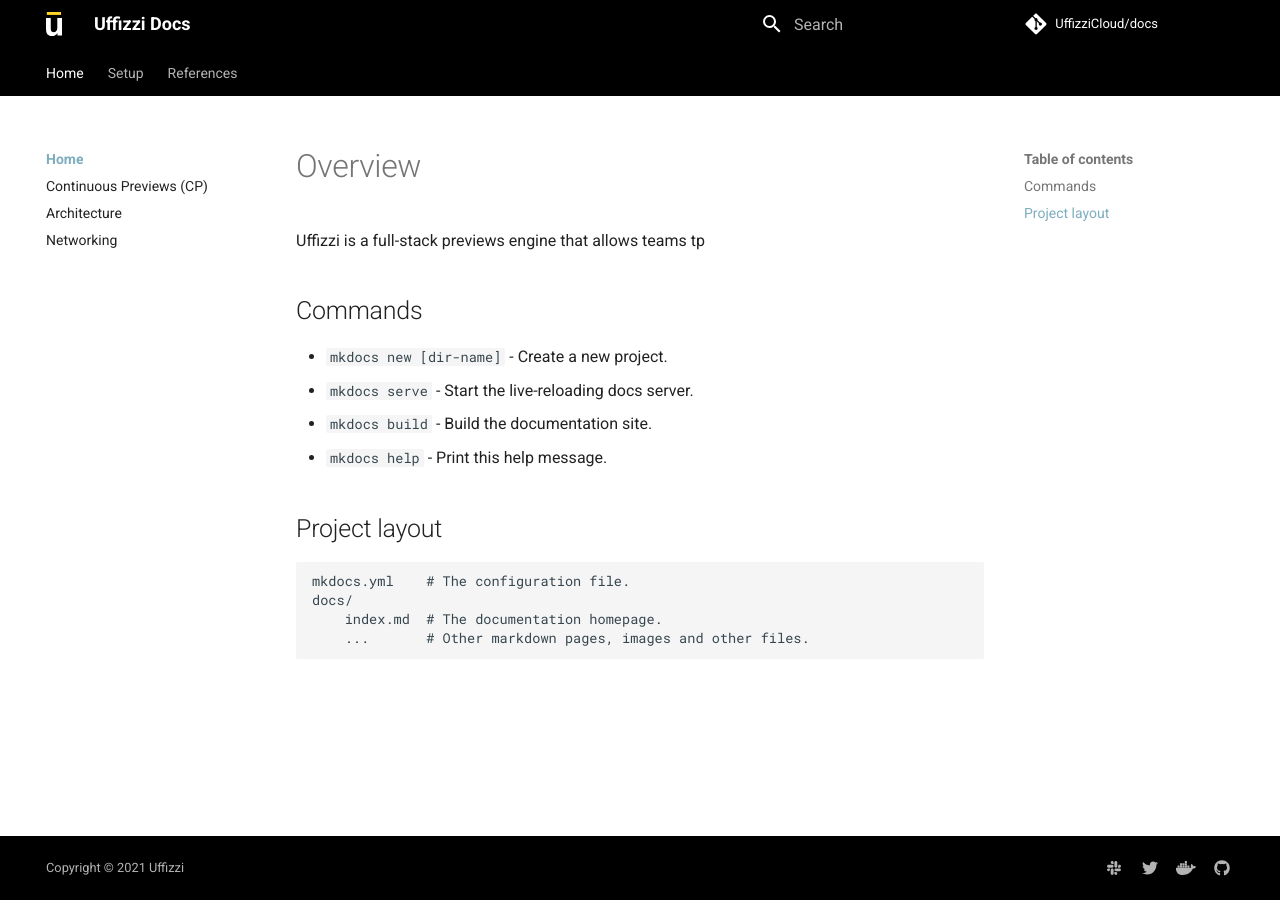
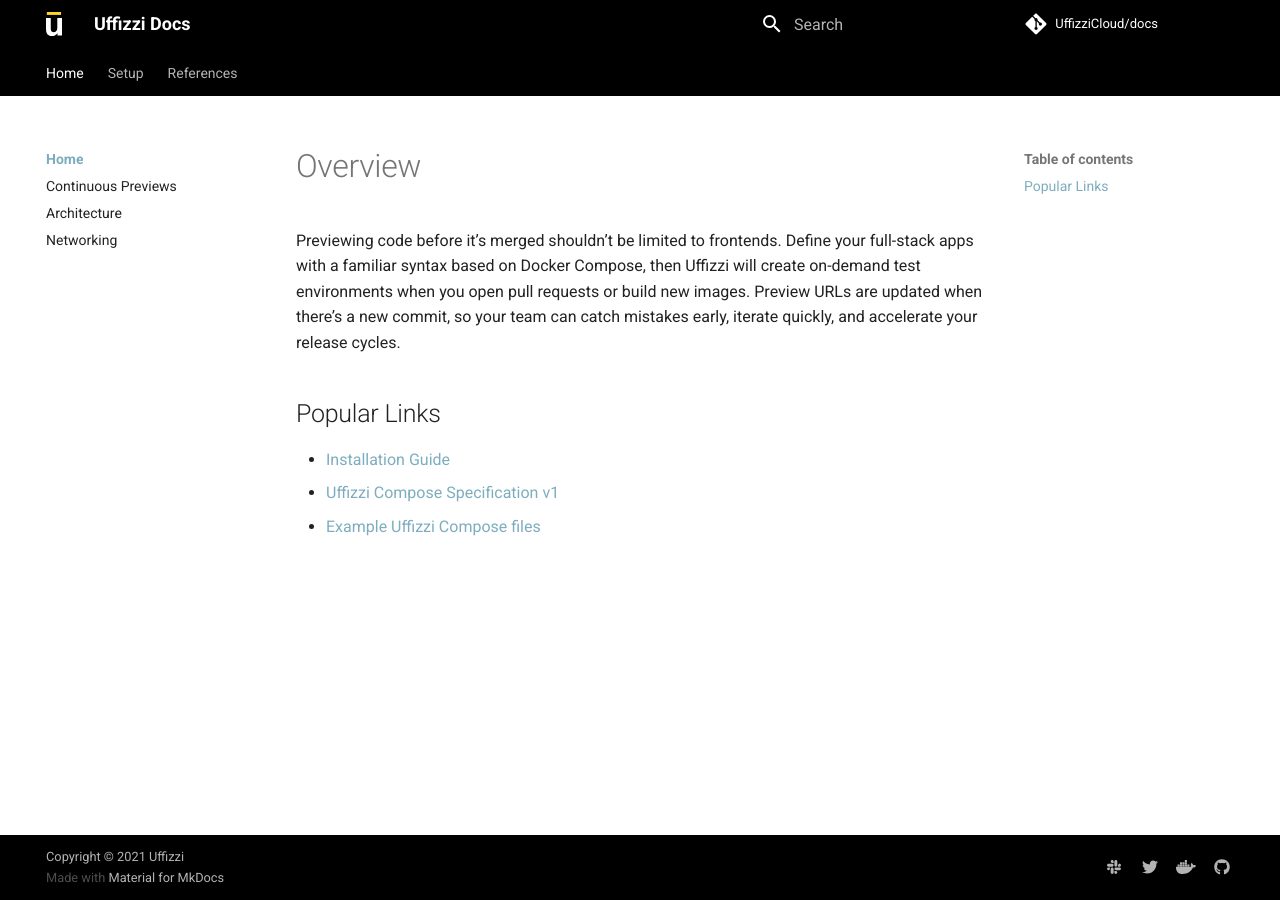
Before and after one commit to UffizziCloud/docs, an MkDocs documentation site: the page built from docs/index.md, in a window 1280 px wide. Built offline with MkDocs 1.6.1 and Material for MkDocs 9.7.7, drawn with Linux system fonts in a browser that asks for light colours; comment, search, counter and statistics services are not loaded.

Commit message:
various updates

```diff
--- a/docs/index.md
+++ b/docs/index.md
@@ -1,19 +1,10 @@
 # Overview
 
-Uffizzi is a full-stack previews engine that allows teams tp
+Previewing code before it’s merged shouldn’t be limited to frontends. Define your full-stack apps with a familiar syntax based on Docker Compose, then Uffizzi will create on-demand test environments when you open pull requests or build new images. Preview URLs are updated when there’s a new commit, so your team can catch mistakes early, iterate quickly, and accelerate your release cycles.
 
 
+## Popular Links
 
-## Commands
-
-* `mkdocs new [dir-name]` - Create a new project.
-* `mkdocs serve` - Start the live-reloading docs server.
-* `mkdocs build` - Build the documentation site.
-* `mkdocs help` - Print this help message.
-
-## Project layout
-
-    mkdocs.yml    # The configuration file.
-    docs/
-        index.md  # The documentation homepage.
-        ...       # Other markdown pages, images and other files.
+* [Installation Guide](setup/installation)
+* [Uffizzi Compose Specification v1](references/compose-spec.md)
+* [Example Uffizzi Compose files](references/example-compose.md)
--- a/mkdocs.yml
+++ b/mkdocs.yml
@@ -16,8 +16,8 @@
   - stylesheets/extra.css
 theme:
   name: material
-  logo: assets/u-logo.svg
-  favicon: assets/favicon.png
+  logo: assets/images/u-logo.svg
+  favicon: assets/images/favicon.png
   features:
     - content.code.annotate
     - navigation.instant
@@ -49,58 +49,60 @@
       link: https://hub.docker.com/orgs/uffizzicloud
     - icon: fontawesome/brands/github
       link: https://github.com/UffizziCloud
-  generator: false
+  generator: true
 
 # Extensions
-markdown_extensions:
-  - admonition
-  - abbr
-  - attr_list
-  - def_list
-  - footnotes
-  - meta
-  - md_in_html
-  - toc:
-      permalink: true
-  - pymdownx.arithmatex:
-      generic: true
-  - pymdownx.betterem:
-      smart_enable: all
-  - pymdownx.caret
-  - pymdownx.details
-  - pymdownx.emoji:
-      emoji_index: !!python/name:materialx.emoji.twemoji
-      emoji_generator: !!python/name:materialx.emoji.to_svg
-  - pymdownx.highlight
-  - pymdownx.inlinehilite
-  - pymdownx.keys
-  - pymdownx.magiclink:
-      repo_url_shorthand: true
-      user: squidfunk
-      repo: mkdocs-material
-  - pymdownx.mark
-  - pymdownx.smartsymbols
-  - pymdownx.superfences:
-      custom_fences:
-        - name: mermaid
-          class: mermaid-experimental
-          format: !!python/name:pymdownx.superfences.fence_code_format
-  - pymdownx.tabbed:
-      alternate_style: true
-  - pymdownx.tasklist:
-      custom_checkbox: true
-  - pymdownx.tilde
+# markdown_extensions:
+#   - admonition
+#   - abbr
+#   - attr_list
+#   - def_list
+#   - footnotes
+#   - meta
+#   - md_in_html
+#   - toc:
+#       permalink: true
+#   - pymdownx.arithmatex:
+#       generic: true
+#   - pymdownx.betterem:
+#       smart_enable: all
+#   - pymdownx.caret
+#   - pymdownx.details
+#   - pymdownx.emoji:
+#       emoji_index: !!python/name:materialx.emoji.twemoji
+#       emoji_generator: !!python/name:materialx.emoji.to_svg
+#   - pymdownx.highlight
+#   - pymdownx.inlinehilite
+#   - pymdownx.keys
+#   - pymdownx.magiclink:
+#       repo_url_shorthand: true
+#       user: squidfunk
+#       repo: mkdocs-material
+#   - pymdownx.mark
+#   - pymdownx.smartsymbols
+#   - pymdownx.superfences:
+#       custom_fences:
+#         - name: mermaid
+#           class: mermaid-experimental
+#           format: !!python/name:pymdownx.superfences.fence_code_format
+#   - pymdownx.tabbed:
+#       alternate_style: true
+#   - pymdownx.tasklist:
+#       custom_checkbox: true
+#   - pymdownx.tilde
 
 # Page tree
 nav:
   - Home:
     - Overview: index.md
-    - Continuous Previews (CP): continuous-previews.md
+    - Continuous Previews: continuous-previews.md
     - Architecture: architecture.md
     - Networking: networking.md
   - Setup:
     - Installation: setup/installation.md
-    - Integrations: setup/integrations.md
+    - Source Code Integrations: setup/source-code-integrations.md
+    - Container Registry Integrations: setup/container-registry-integrations.md
+    - Single Sign-On (SSO): setup/single-sign-on.md
     - Custer Configuration: setup/cluster-config.md
   - References:
     - API: references/api.md
```
Also changed, not shown: docs/continuous-previews.md (+42 -0 lines), docs/networking.md (+3 -0 lines), docs/references/compose-spec.md (+36 -4 lines), docs/setup/container-registry-integrations.md (added, +129 -0 lines), docs/setup/single-sign-on.md (added, +20 -0 lines), docs/setup/source-code-integrations.md (added, +15 -0 lines), docs/assets/images/agile-with-cp.svg (added), docs/assets/images/ecr-webhook-screenshot.png (added), docs/assets/images/favicon.png (renamed from docs/assets/favicon.png), docs/assets/images/u-logo.svg (renamed from docs/assets/u-logo.svg), docs/references/example-compose.md (added), docs/setup/integrations.md (deleted), 2 other files.
